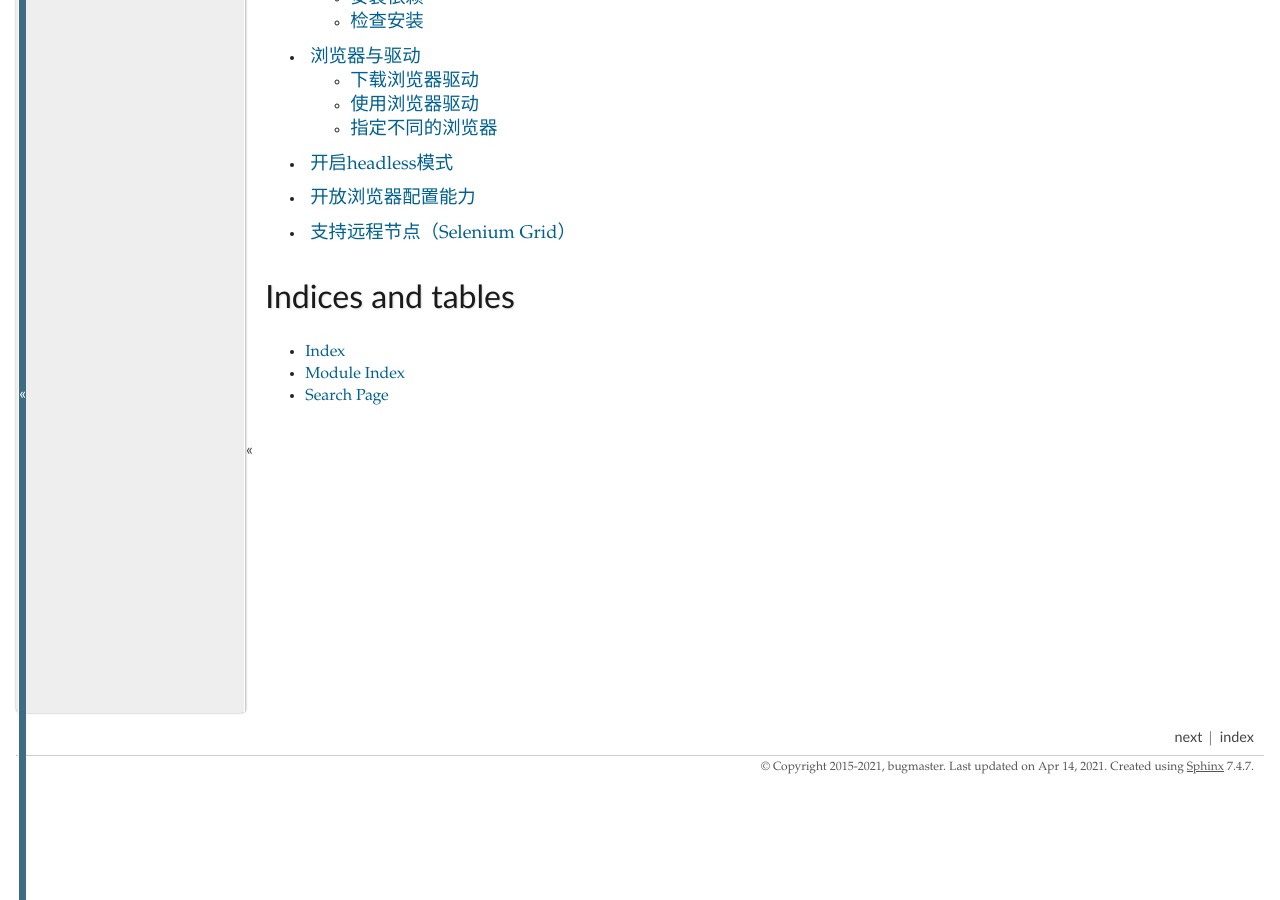
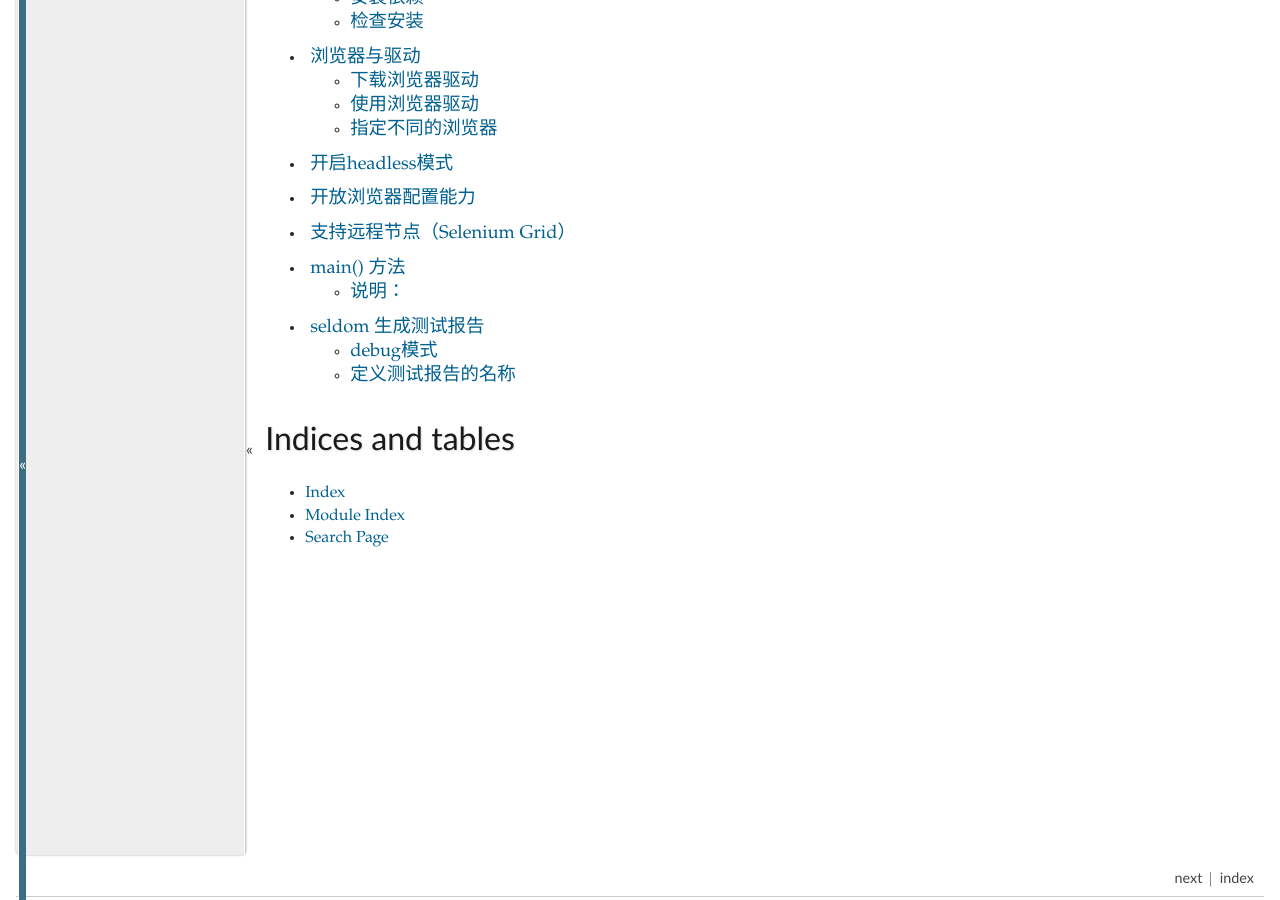
Before and after one commit to SeldomQA/seldom, a Sphinx documentation site: the page built from docs/index.rst, in a window 1280 px wide and 900 px high, scrolled down 566 px. Built offline with Sphinx 7.4.7, drawn with Linux system fonts in a browser that asks for light colours; pages that are not in the unit, such as notebooks, are missing from menus; some of the changed lines change nothing that is shown.

Commit message:
docs: add catalog

```diff
--- a/docs/index.rst
+++ b/docs/index.rst
@@ -25,6 +25,8 @@ User guide
    rst_docs/create_project
    rst_docs/run_test
    rst_docs/driver.rst
+   rst_docs/main.rst
+   rst_docs/reports.rst
 
 
 Indices and tables
```
